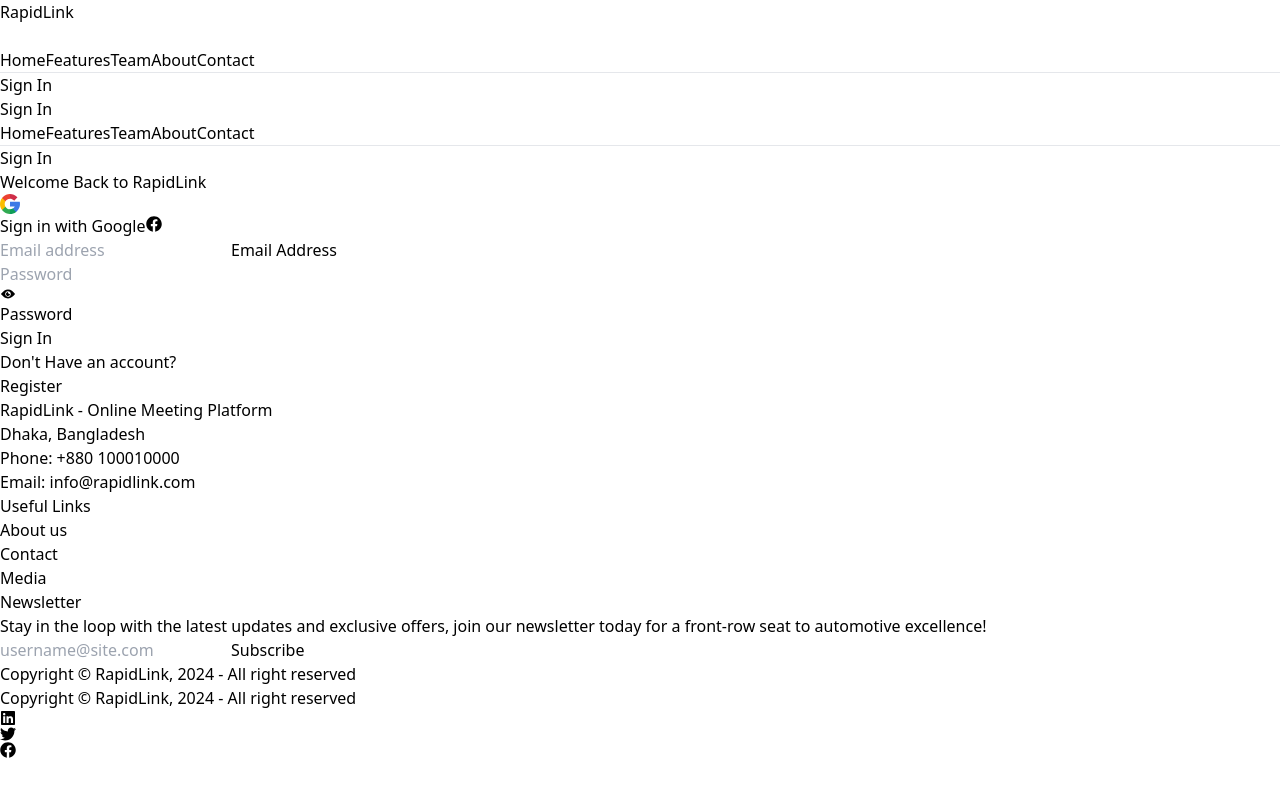
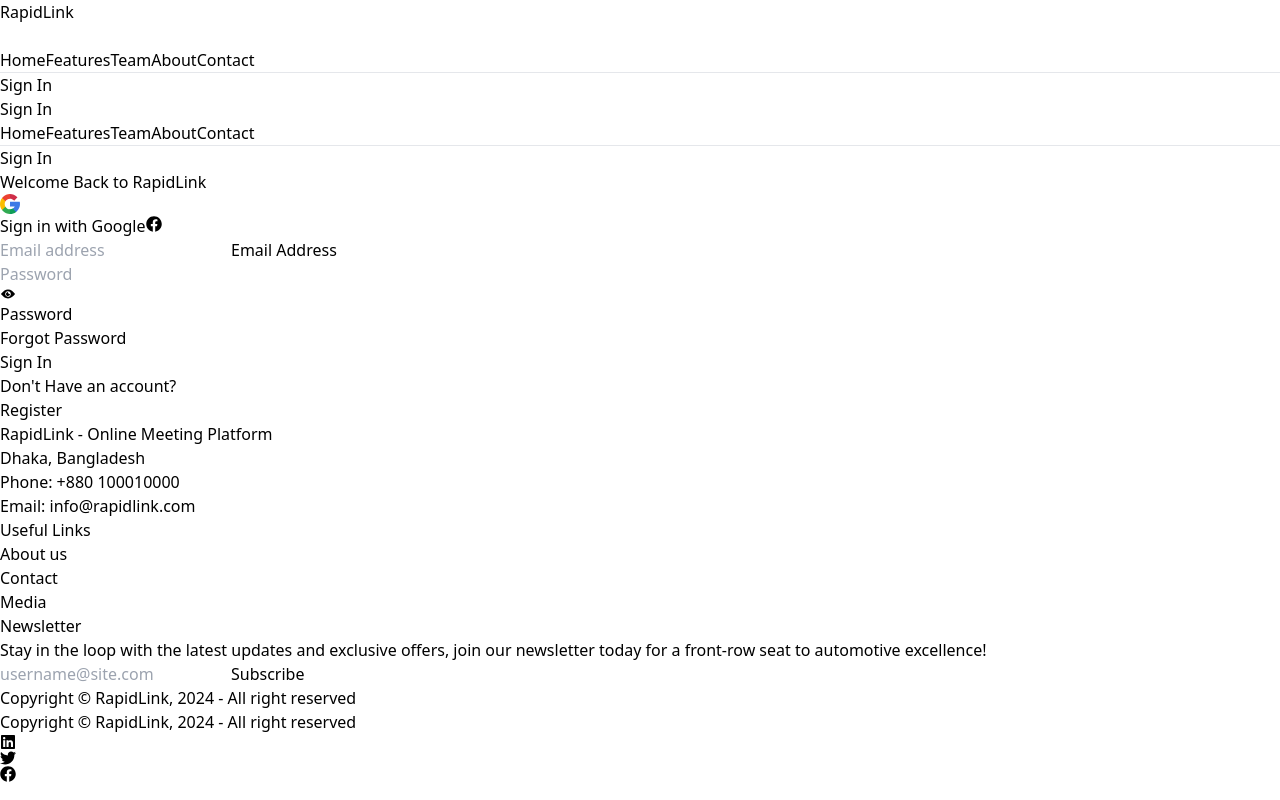
Before and after one commit to sheikhmohdnazmulhasan/RapidLink, a React (Vite) app: page /login in a window 1280 px wide. Built offline with nearby package versions, Linux system fonts and the light colour scheme; no server answers.

Commit message:
A function is executed on the login page and takes the inputs given by the user

```diff
--- a/src/pages/Root/Login.jsx
+++ b/src/pages/Root/Login.jsx
@@ -1,10 +1,23 @@
-import { useState } from "react";
+import { useContext, useState } from "react";
 import { FaFacebook, FaGithub } from "react-icons/fa";
 import { IoIosEye, IoIosEyeOff } from "react-icons/io";
 import { Link } from "react-router-dom";
+import { AuthContext } from "../../Providers/AuthProvider";
 
 const Login = () => {
+    const { logInWithEmailAndPassword } = useContext(AuthContext);
+
     const [showPass, setShowPass] = useState(false);
+
+    const handleLogin = (event) => {
+        event.preventDefault();
+
+        const email = event.target.email.value;
+        const password = event.target.password.value;
+
+        console.log(email, password);
+
+    }
 
     return (
         <div>
@@ -47,7 +60,7 @@ const Login = () => {
                                         <FaFacebook />
                                     </button>
                                 </div>
-                                <div className="divide-y divide-gray-200">
+                                <form onSubmit={handleLogin} className="divide-y divide-gray-200">
                                     <div className="relative mb-5">
                                         <input id="email" name="email" type="text" className="peer placeholder-transparent h-10 w-full border-b-2 border-gray-300 text-gray-900 focus:outline-none focus:borer-rose-600" placeholder="Email address" />
                                         <label htmlFor="email" className="absolute left-0 -top-3.5 text-gray-600 text-sm peer-placeholder-shown:text-base peer-placeholder-shown:text-gray-440 peer-placeholder-shown:top-2 transition-all peer-focus:-top-3.5 peer-focus:text-gray-600 peer-focus:text-sm">Email Address</label>
@@ -59,7 +72,9 @@ const Login = () => {
                                                 <IoIosEyeOff className="absolute  right-0 top-1" />}
                                         </div>
                                         <label htmlFor="password" className="absolute left-0 -top-3.5 text-gray-600 text-sm peer-placeholder-shown:text-base peer-placeholder-shown:text-gray-440 peer-placeholder-shown:top-2 transition-all peer-focus:-top-3.5 peer-focus:text-gray-600 peer-focus:text-sm">Password</label>
+
                                     </div>
+                                    <p className="mt-2 font-semibold hover:underline cursor-pointer">Forgot Password</p>
                                     <div className="relative flex gap-4 items-center">
                                         <button className="bg-[#FFE924] text-black mt-5 rounded-md px-2 py-1">Sign In</button>
                                         <div className="flex mt-4">
@@ -67,7 +82,7 @@ const Login = () => {
                                             <Link to={'/register'} className="text-blue-600 text-sm ml-3 font-semibold">Register</Link>
                                         </div>
                                     </div>
-                                </div>
+                                </form>
                             </div>
                         </div>
                     </div>
--- a/src/pages/Root/Register.jsx
+++ b/src/pages/Root/Register.jsx
@@ -9,7 +9,9 @@ import { auth } from "../../firebase.config";
 
 
 const Register = () => {
-    const { signUpUserWithEmailAndPassword, googleSignIn, facebookSignIn } = useContext(AuthContext);
+    const { signUpUserWithEmailAndPassword, googleSignIn, facebookSignIn, user } = useContext(AuthContext);
+
+    console.log(user);
 
     // P23233444##12s
 
@@ -60,6 +62,7 @@ const Register = () => {
 
     }
 
+    // Social media login functionality has been added to the registration page where you can login with Google and Facebook.
     const handleSocialRegister = (media) => {
 
         media.then((user) => {
```
